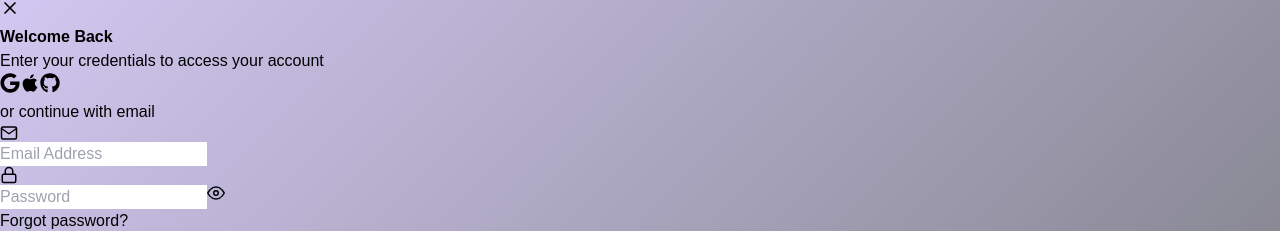
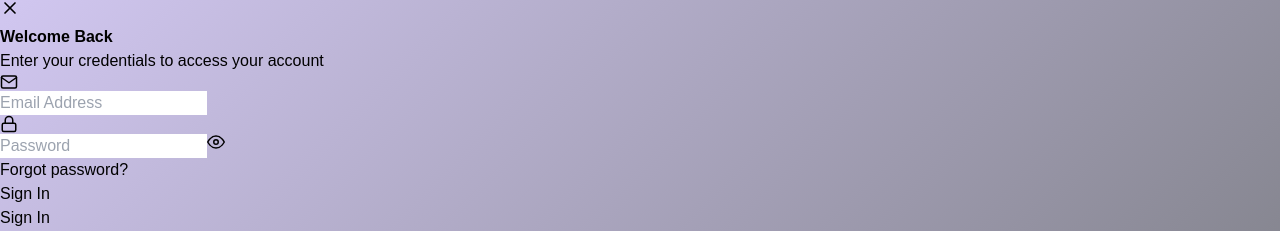
Before and after one commit to yeabwang/chopistic, a React (Vite) app: page / in a window 1280 px wide. Both pictures are taken after a click on the button "Login". Shown: the part 209-440 px from the top of the page. Built offline with nearby package versions, Linux system fonts and the light colour scheme; a web font is replaced by a local one.

Commit message:
refactor: Remove social login section from AuthModal component

```diff
--- a/src/components/AuthModal.jsx
+++ b/src/components/AuthModal.jsx
@@ -2,7 +2,6 @@ import { useState, useRef, useEffect } from "react";
 import gsap from "gsap";
 import { useGSAP } from "@gsap/react";
 import { FiX, FiEye, FiEyeOff, FiMail, FiLock, FiUser } from "react-icons/fi";
-import { FaGoogle, FaApple, FaGithub } from "react-icons/fa";
 
 const AuthModal = ({ isOpen, onClose, initialMode = "login" }) => {
   const [mode, setMode] = useState(initialMode);
@@ -174,32 +173,7 @@ const AuthModal = ({ isOpen, onClose, initialMode = "login" }) => {
           </p>
         </div>
 
-        {/* Social Login */}
-        <div className="auth-form-element mb-6">
-          <div className="mb-4 grid grid-cols-3 gap-3">
-            {[
-              { icon: FaGoogle, label: "Google" },
-              { icon: FaApple, label: "Apple" },
-              { icon: FaGithub, label: "GitHub" },
-            ].map(({ icon: Icon, label }) => (
-              <button
-                key={label}
-                className="group flex items-center justify-center rounded-xl border border-white/10 bg-white/5 p-3 transition-all duration-300 hover:scale-105 hover:border-white/20 hover:bg-white/10"
-              >
-                <Icon className="text-white/80 transition-colors duration-200 group-hover:text-white" size={20} />
-              </button>
-            ))}
-          </div>
 
-          <div className="relative">
-            <div className="absolute inset-0 flex items-center">
-              <div className="w-full border-t border-white/10" />
-            </div>
-            <div className="relative flex justify-center text-sm">
-              <span className="bg-black/20 px-4 font-general text-white/60">or continue with email</span>
-            </div>
-          </div>
-        </div>
 
         {/* Form */}
         <form onSubmit={handleSubmit} className="auth-form-element space-y-4">
```
